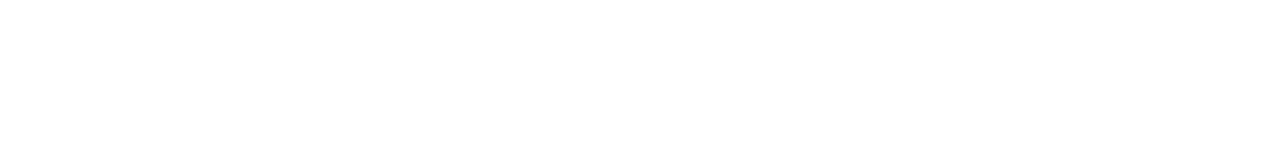
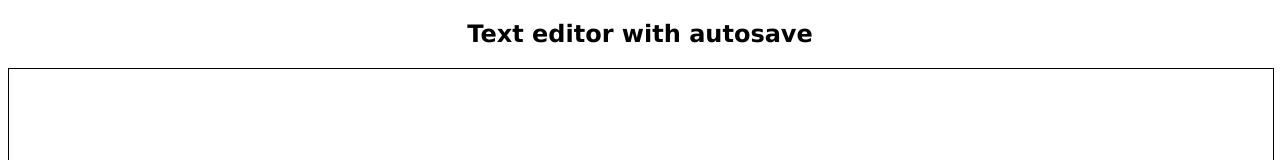
Before and after one commit to Jonesso/webTextEditor, a plain HTML site: page index.html in a window 1280 px wide. Shown: the top 160 px of the page. Drawn offline with Linux system fonts and the light colour scheme.

Commit message:
Add: basic view

```diff
--- a/index.html
+++ b/index.html
@@ -1,5 +1,6 @@
 <!DOCTYPE html>
 <html lang="en">
+
 <head>
     <meta charset="UTF-8">
     <meta http-equiv="X-UA-Compatible" content="IE=edge">
@@ -7,7 +8,12 @@
     <title>Text Editor</title>
     <link rel="stylesheet" href="style.css">
 </head>
+
 <body>
+    <h2>Text editor with autosave</h2>
+    <div id="editor" contenteditable="true"></div>
+
     <script src="script.js"></script>
 </body>
+
 </html>
--- a/style.css
+++ b/style.css
@@ -0,0 +1,14 @@
+body {
+    text-align: center;
+    margin: 10;
+    font-family: Verdana, Arial, sans-serif;
+    font-size: 16px;
+}
+
+#editor {
+    height: 50vh;
+    width: 100%;
+    border: solid;
+    border-width: 1px;
+    text-align: left;
+}
```
